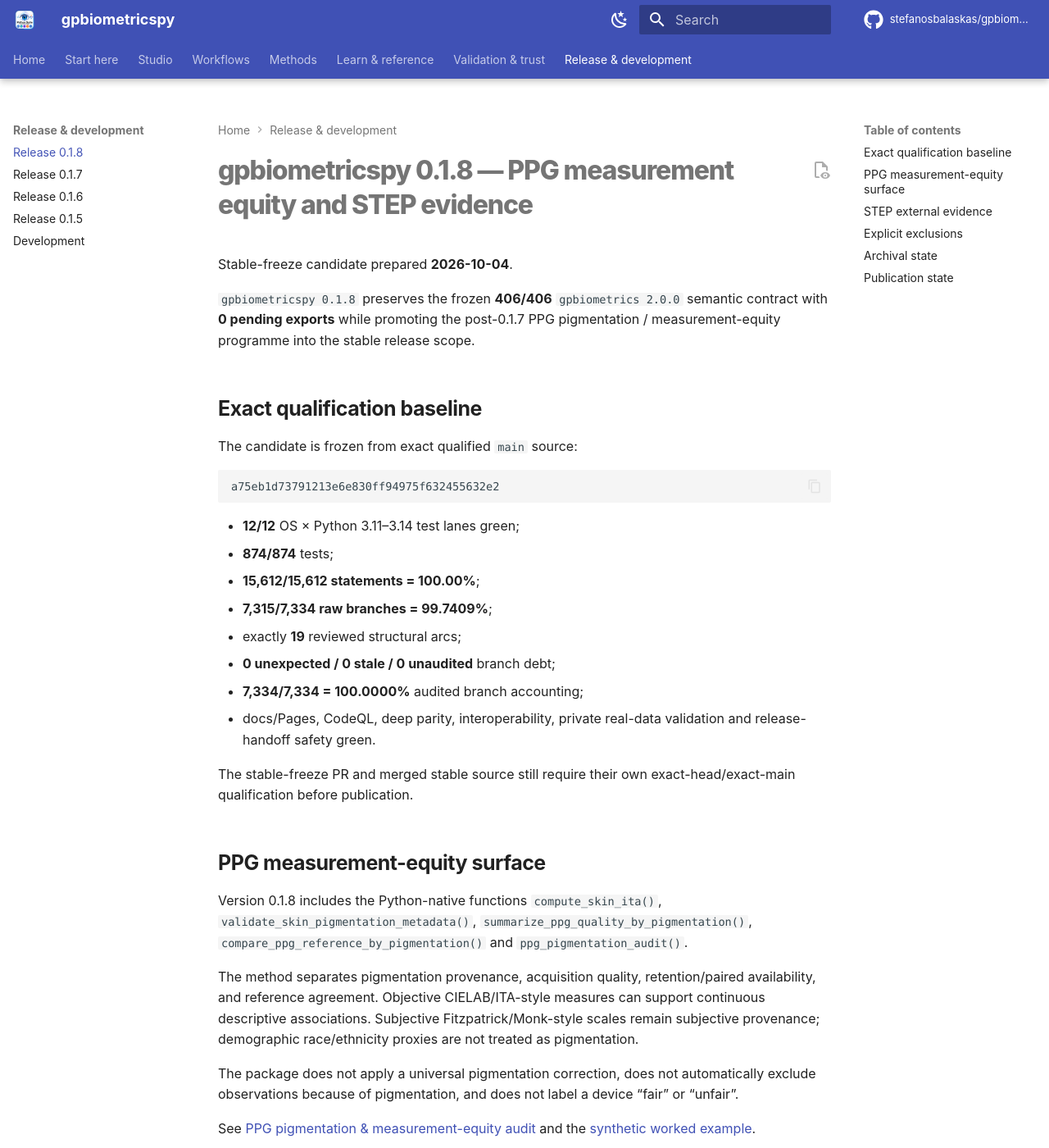
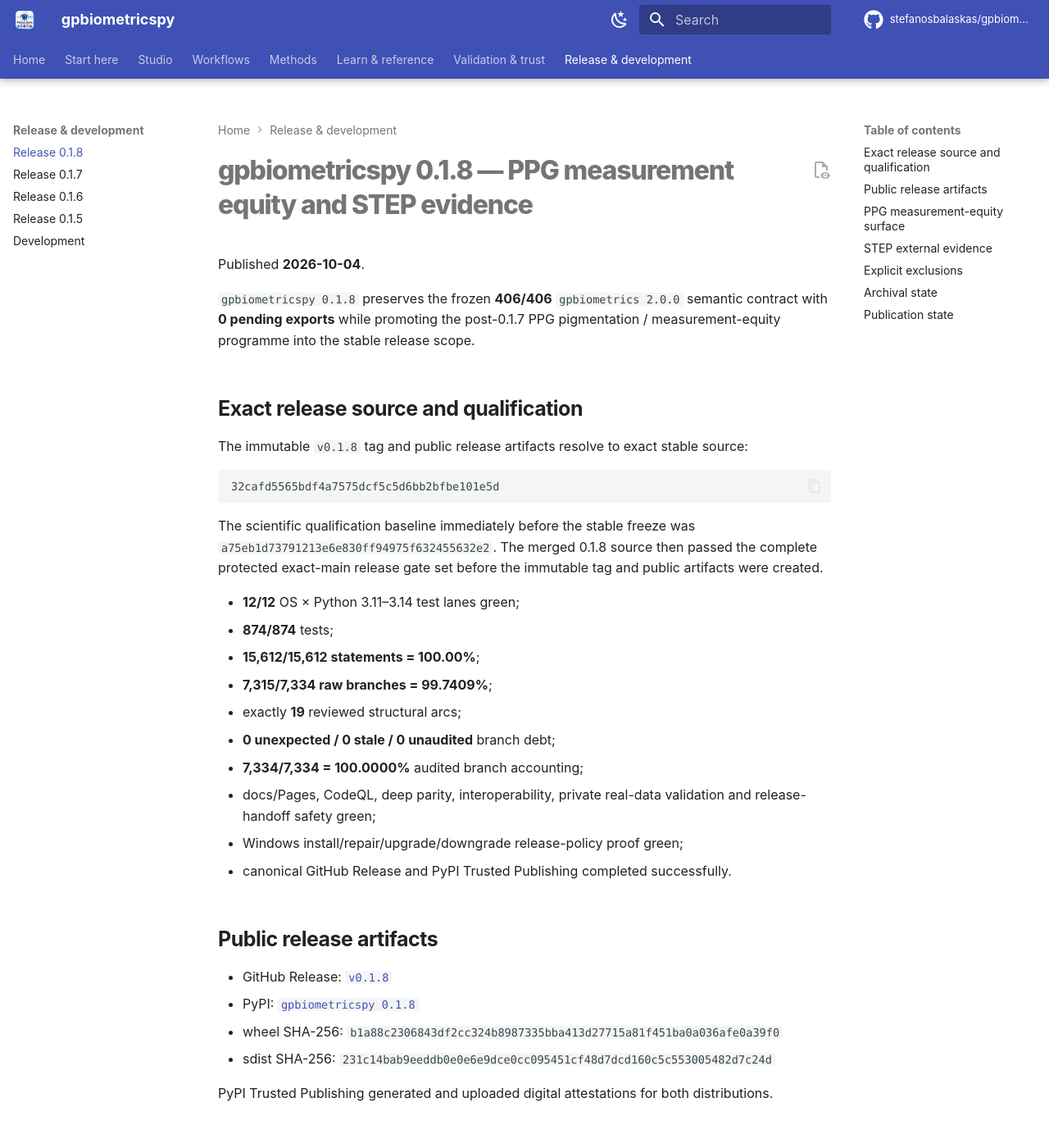
Before and after one commit to stefanosbalaskas/gpbiometricspy, an MkDocs documentation site: the page built from docs/release-0.1.8.md, in a window 1280 px wide and 1400 px high. Shown: the whole window at 82% size. Built offline with MkDocs 1.6.1 and Material for MkDocs 9.7.7, drawn with Linux system fonts in a browser that asks for light colours; plug-ins that fetch from the network failed and are left out; comment, search, counter and statistics services are not loaded; some of the changed text lies outside the part shown.

Commit message:
docs: mark 0.1.8 as published stable release

````diff
--- a/docs/release-0.1.8.md
+++ b/docs/release-0.1.8.md
@@ -1,16 +1,18 @@
 # gpbiometricspy 0.1.8 — PPG measurement equity and STEP evidence
 
-Stable-freeze candidate prepared **2026-10-04**.
+Published **2026-10-04**.
 
 `gpbiometricspy 0.1.8` preserves the frozen **406/406** `gpbiometrics 2.0.0` semantic contract with **0 pending exports** while promoting the post-0.1.7 PPG pigmentation / measurement-equity programme into the stable release scope.
 
-## Exact qualification baseline
+## Exact release source and qualification
 
-The candidate is frozen from exact qualified `main` source:
+The immutable `v0.1.8` tag and public release artifacts resolve to exact stable source:
 
 ```text
-a75eb1d73791213e6e830ff94975f632455632e2
+32cafd5565bdf4a7575dcf5c5d6bb2bfbe101e5d
 ```
+
+The scientific qualification baseline immediately before the stable freeze was `a75eb1d73791213e6e830ff94975f632455632e2`. The merged 0.1.8 source then passed the complete protected exact-main release gate set before the immutable tag and public artifacts were created.
 
 - **12/12** OS × Python 3.11–3.14 test lanes green;
 - **874/874** tests;
@@ -19,9 +21,18 @@ a75eb1d73791213e6e830ff94975f632455632e2
 - exactly **19** reviewed structural arcs;
 - **0 unexpected / 0 stale / 0 unaudited** branch debt;
 - **7,334/7,334 = 100.0000%** audited branch accounting;
-- docs/Pages, CodeQL, deep parity, interoperability, private real-data validation and release-handoff safety green.
+- docs/Pages, CodeQL, deep parity, interoperability, private real-data validation and release-handoff safety green;
+- Windows install/repair/upgrade/downgrade release-policy proof green;
+- canonical GitHub Release and PyPI Trusted Publishing completed successfully.
 
-The stable-freeze PR and merged stable source still require their own exact-head/exact-main qualification before publication.
+## Public release artifacts
+
+- GitHub Release: [`v0.1.8`](https://github.com/stefanosbalaskas/gpbiometricspy/releases/tag/v0.1.8)
+- PyPI: [`gpbiometricspy 0.1.8`](https://pypi.org/project/gpbiometricspy/0.1.8/)
+- wheel SHA-256: `b1a88c2306843df2cc324b8987335bba413d27715a81f451ba0a036afe0a39f0`
+- sdist SHA-256: `231c14bab9eeddb0e0e6e9dce0cc095451cf48d7dcd160c5c553005482d7c24d`
+
+PyPI Trusted Publishing generated and uploaded digital attestations for both distributions.
 
 ## PPG measurement-equity surface
 
@@ -69,8 +80,8 @@ ENCoDE remains deferred future evidence infrastructure.
 
 ## Archival state
 
-The software concept DOI remains **10.5281/zenodo.22150872** and the frozen R reference DOI remains **10.5281/zenodo.21434608**. No 0.1.7 or 0.1.8 version DOI is fabricated before genuine independent Zenodo verification.
+The software concept DOI remains **10.5281/zenodo.22150872** and the frozen R reference DOI remains **10.5281/zenodo.21434608**. A 0.1.8 version DOI is not claimed until genuine independent Zenodo ingestion is verified.
 
 ## Publication state
 
-This page documents the stable-freeze candidate. `v0.1.8`, GitHub Release artifacts and PyPI publication are not considered complete until the protected release pipeline succeeds on the exact merged stable `main` commit.
+`gpbiometricspy 0.1.8` is the current public stable release. The immutable `v0.1.8` tag, GitHub Release assets, canonical wheel/sdist hashes, PyPI publication through Trusted Publishing, and digital attestations have all been verified against exact source `32cafd5565bdf4a7575dcf5c5d6bb2bfbe101e5d`.
````
